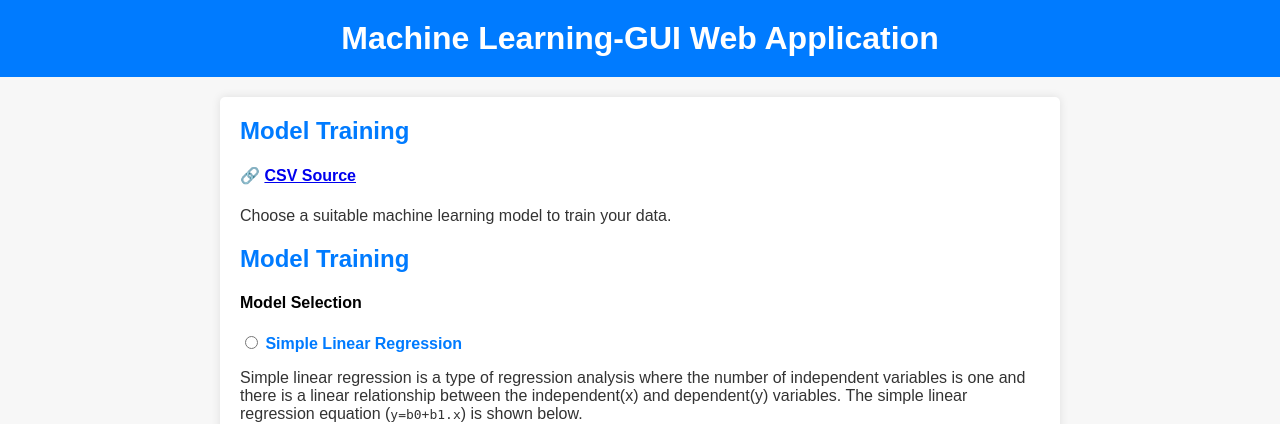
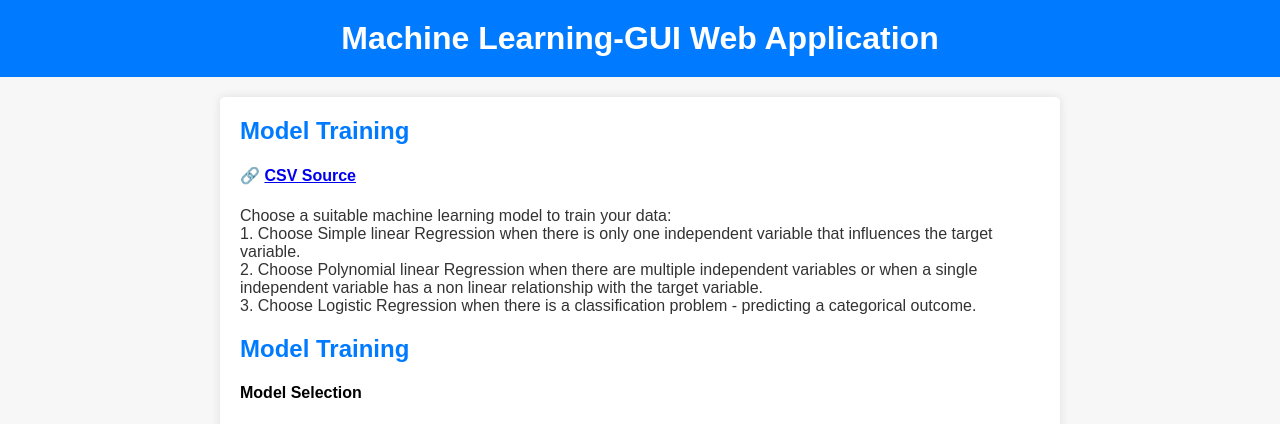
Before and after one commit to jbonda/ml-workflow-pipeline, a Flask app: page /train in a window 1280 px wide. Shown: the top 424 px of the page. Run offline with Flask 3, Linux system fonts and the light colour scheme.

Commit message:
Added How to Choose a model.

```diff
--- a/ML_GUI/templates/training.html
+++ b/ML_GUI/templates/training.html
@@ -46,12 +46,14 @@
     <div class="container">
       <h2>Model Training</h2>
       <h4>🔗 <a href="/data" target="_blank">CSV Source</a></h4>
-      <p>Choose a suitable machine learning model to train your data.</p>
+      <p>Choose a suitable machine learning model to train your data:<br>
+	1. Choose Simple linear Regression when there is only one independent variable that influences the target variable.<br>
+	2. Choose Polynomial linear Regression when there are multiple independent variables or when a single independent variable has a non linear relationship with the target variable.<br>
+	3. Choose Logistic Regression when there is a classification problem - predicting a categorical outcome.<br>
+      </p>
 
       <h2>Model Training</h2>
-
       <h4>Model Selection</h4>
-
       <form method="POST" action="/train_model">
         <label for="simple_linear_regression"
           ><input
@@ -59,6 +61,7 @@
             id="simple_linear_regression"
             name="model"
             value="simple_linear_regression"
+            required
           />
           Simple Linear Regression</label
         >
```
